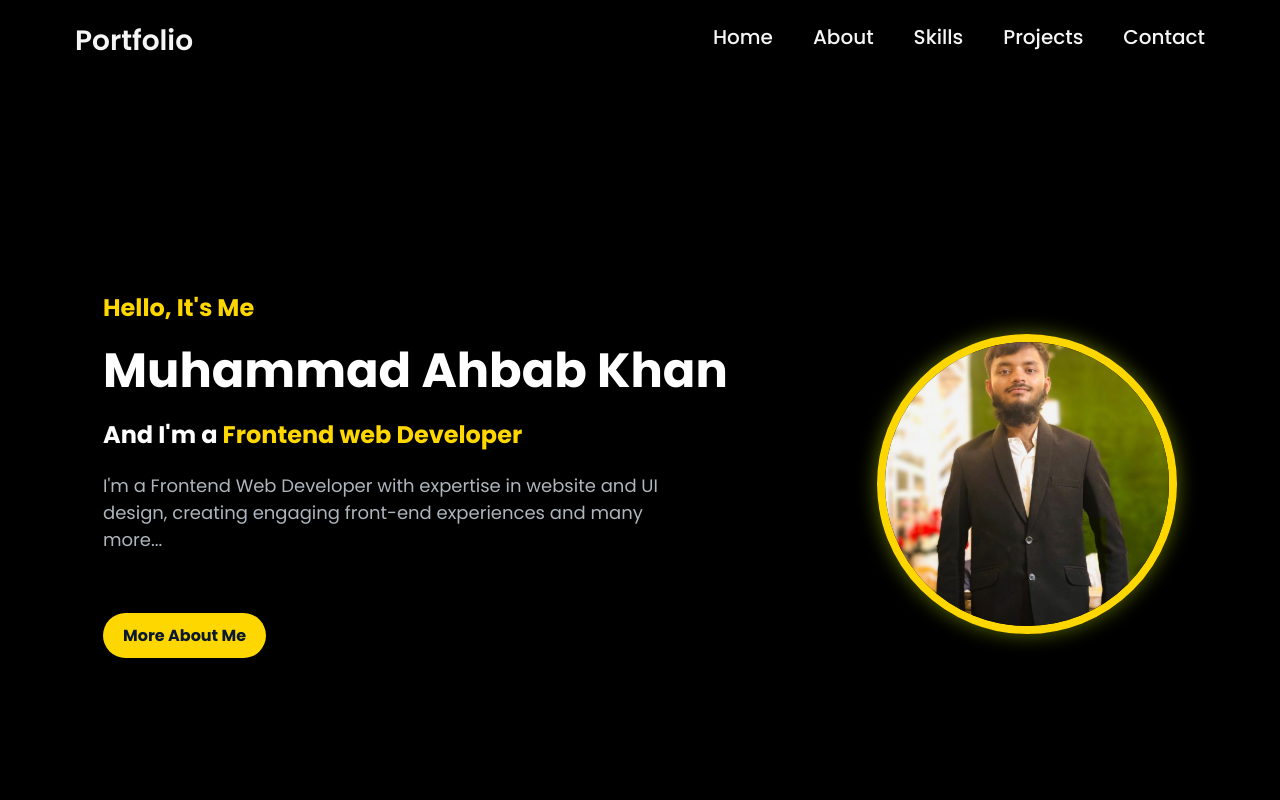
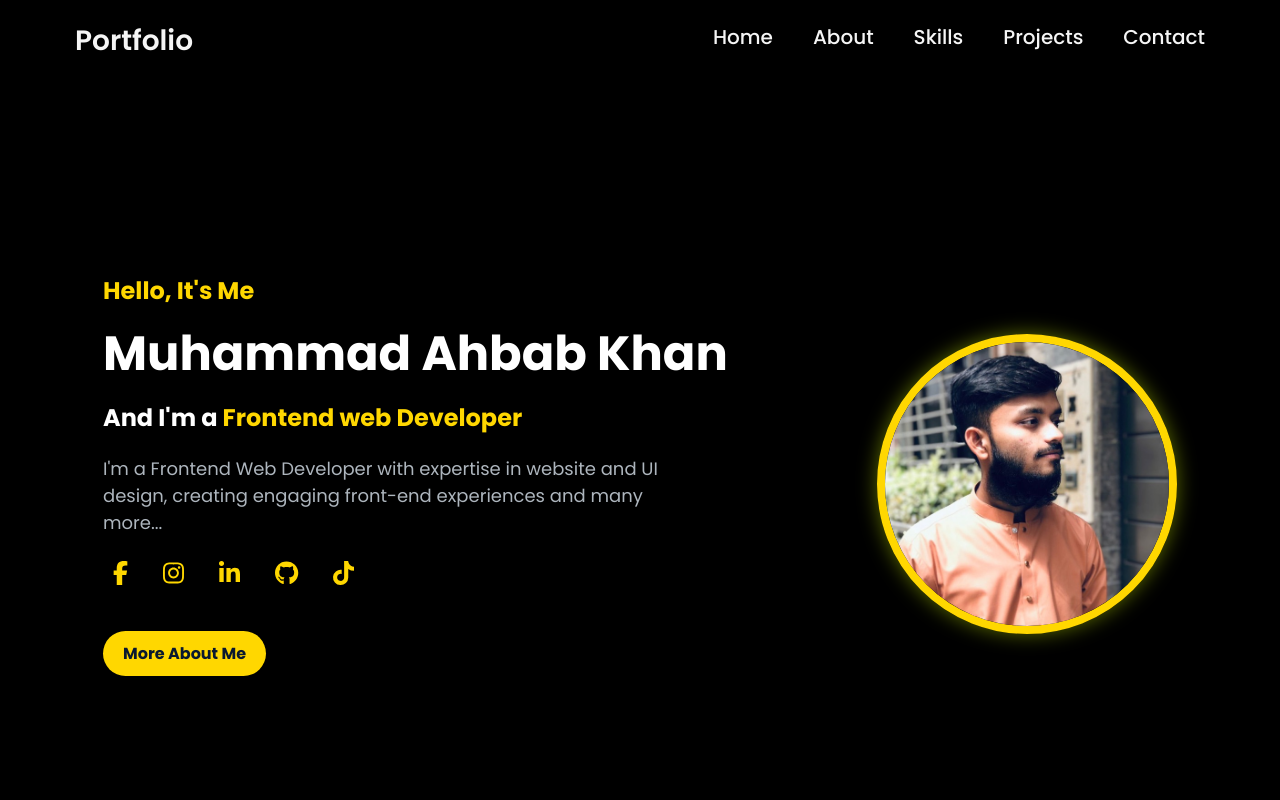
Before and after one commit to ahbabaziz5/personal-portfolio-Reactjs, a React (Create React App) app: page / in a window 1280 px wide. Shown: the top 800 px of the page. Built offline with nearby package versions, Linux system fonts and the light colour scheme.

Commit message:
react icons updats

```diff
--- a/package.json
+++ b/package.json
@@ -3,6 +3,7 @@
   "version": "0.1.0",
   "private": true,
   "dependencies": {
+    "@fortawesome/free-brands-svg-icons": "^6.7.1",
     "@fortawesome/free-solid-svg-icons": "^6.7.1",
     "@fortawesome/react-fontawesome": "^0.2.2",
     "@testing-library/jest-dom": "^5.17.0",
--- a/src/component/Hero.js
+++ b/src/component/Hero.js
@@ -1,4 +1,7 @@
 import React from 'react'
+import { FontAwesomeIcon } from '@fortawesome/react-fontawesome';
+import { faFacebookF, faInstagram, faLinkedinIn, faGithub, faTiktok } from '@fortawesome/free-brands-svg-icons';
+
 
 const Hero = () => {
   return (
@@ -12,16 +15,26 @@
       <h3>And I'm a <span class="highlight">Frontend web Developer</span></h3>
       <p>I'm a Frontend Web Developer with expertise in website and UI design, creating engaging front-end experiences and many more...</p>
       <div class="social-icons">
-          <a href="#"><i class="fab fa-facebook-f"></i></a>
-          <a href="#"><i class="fab fa-instagram"></i></a>
-          <a href="#"><i class="fab fa-linkedin-in"></i></a>
-          <a href="#"><i class="fab fa-github"></i></a>
-      <a href="#"><i class="fab fa-tiktok"></i></a>
+      <a href="#" aria-label="Facebook">
+        <FontAwesomeIcon icon={faFacebookF} />
+      </a>
+      <a href="#" aria-label="Instagram">
+        <FontAwesomeIcon icon={faInstagram} />
+      </a>
+      <a href="#" aria-label="LinkedIn">
+        <FontAwesomeIcon icon={faLinkedinIn} />
+      </a>
+      <a href="#" aria-label="GitHub">
+        <FontAwesomeIcon icon={faGithub} />
+      </a>
+      <a href="#" aria-label="TikTok">
+        <FontAwesomeIcon icon={faTiktok} />
+      </a>
       </div>
       <a href="#about" class="btn">More About Me</a>
   </div>
   <div class="profile-picture">
-      <img src="/shot.jpeg" alt=""/>
+      <img src="/port1.jpeg" alt=""/>
       {/* <img src="/portfolio.jpeg" alt=""/> */}
   </div>
 </section>
--- a/src/component/Navbar.js
+++ b/src/component/Navbar.js
@@ -1,7 +1,8 @@
 import React,{useState} from 'react'
+
 import { FontAwesomeIcon } from '@fortawesome/react-fontawesome';
+import { faTimes } from '@fortawesome/free-solid-svg-icons';
 import { faBars } from '@fortawesome/free-solid-svg-icons';
-
 const Navbar = () => {
   const[open,setOpen]=useState(true)
 
@@ -23,7 +24,7 @@
         </div>
         <ul>
           <label className="btn cancel" htmlFor="check">
-            <i className="fas fa-times"></i>
+          <FontAwesomeIcon icon={faTimes} />
           </label>
           <li><a href="#Hero">Home</a></li>
           <li><a href="#about">About</a></li>
@@ -33,7 +34,7 @@
           <li><a href="#footer">Contact</a></li>
         </ul>
         <label htmlFor="check" className="btn bars">
-          <i className="fas fa-bars"></i>
+        <FontAwesomeIcon icon={faBars} />
         </label>
       </div>
     </nav>
```
Also changed, not shown: 1 other file (tests, documents, lock files or other folders).
